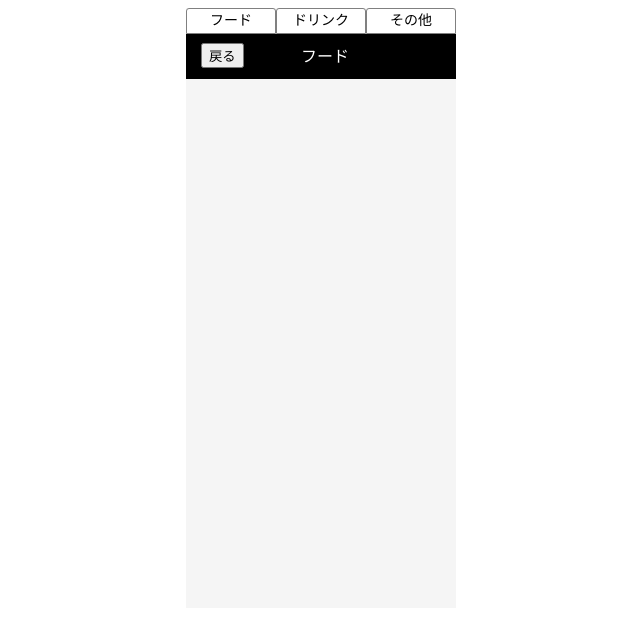
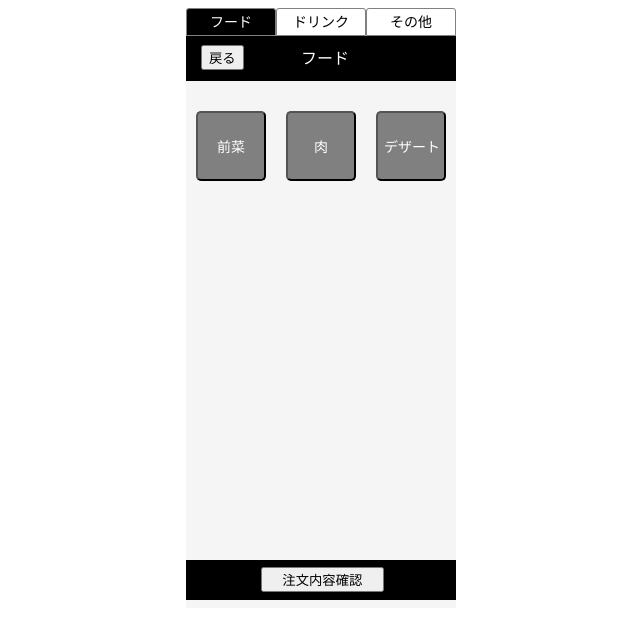
Before and after one commit to Yukig-github/order-manegiment-by-php, a PHP site: page /menu.php in a window 1280 px wide; the page is wider, and only the part inside the window is pictured. Shown: the top 639 px of that part, without its empty margins (319-959 px from the left). Run offline with PHP 8.4, Linux system fonts and the light colour scheme; some libraries are stand-ins or nearby versions.

Commit message:
Add files via upload

```diff
--- a/css/menu.css
+++ b/css/menu.css
@@ -14,6 +14,7 @@
     border-radius:3px 3px 0 0;
     background-color:white;
     text-align: center;
+    padding-top:2px;
 }
 .menu-title-box{
     background-color:black;
@@ -47,5 +48,92 @@
     margin:9px auto 0 0;
     width:140px;
     opacity:0;
+}
+.menu-title5{
+    position: absolute;
+    color:white;
+    margin:9px auto 0 0;
+    width:140px;
+}
+.menu-title6{
+    position: absolute;
+    color:white;
+    margin:9px auto 0 0;
+    width:140px;
+}
+.menu-title4{
+    position: absolute;
+    color:white;
+    margin:9px auto 0 0;
+    width:140px;
+}
+.menu-content-food{
+    position: absolute;
+    width: 100%;
+}
+.menu-line{
+    display:flex;
+    margin:30px 0 0 0
+}
+.menu-ct{
+    width:70px;
+    height:70px;
+    background-color:gray;
+    color:white;
+    margin:0 10px 0 10px;
+    border-radius: 5px;
+    text-align: center;
+    font-size:14px;
+}
+.menu-ct a{
+position: absolute;
+   top:0;
+   left:0;
+   width: 100%;
+   height:100%;
+   text-indent:-999px;
+   z-index:2;
+}
+.send-box{
+    position: absolute;
+    width:270px;
+    height:40px;
+    background-color:black;
+    top:560px;;
+}
+.send-switch{
+    background-color:none;
+    color:white;
+    margin:7px auto 0 75px;;
 
 }
+#ty1{
+    background-color:black;
+    color:white;
+}
+#ct1{
+    opacity:1;
+    z-index: 2;
+}
+#ct2{
+    opacity:0;
+}
+#ct3{
+    opacity:0;
+}
+#title1{
+    opacity:0;
+}
+#title2{
+    opacity:0;
+}
+#title3{
+    opacity:0;
+}
+.men-content-food-ex{
+    position: absolute;
+    width: 100%;
+}
+#food1{
+    opacity:1;
+}
--- a/inside-portal.php
+++ b/inside-portal.php
@@ -1,6 +1,6 @@
 //check user is already exsisted or not
 <?php
-if($_REQUEST['women']>0 && $_REQUEST['men']>0){
+if($_POST['women']>0 || $_POST['men']>0){
     //create db
     //move to menu
     header("Location: ./menu.php");
--- /dev/null
+++ b/js/main.js
@@ -0,0 +1,78 @@
+// JavaScript Document
+/*eslint no-undef: "error"*/
+/*eslint-env node*/
+
+
+$(function(){
+    $('#ty1').click(function(){
+        $('.menu-title')
+            .css({opacity:1})
+        $('.menu-title2')
+            .css({opacity:0})
+        $('.menu-title3')
+            .css({opacity:0})
+        $('#ty1')
+            .css({color:'white'})
+            .css({backgroundColor:'black'})
+        $('#ty2')
+            .css({color:'black'})
+            .css({backgroundColor:'white'})
+        $('#ty3')
+            .css({color:'black'})
+            .css({backgroundColor:'white'})
+        $('#ct1')
+            .css({opacity:1})
+        $('#ct2')
+            .css({opacity:0})
+        $('#ct3')
+            .css({opacity:0})
+    })
+
+    $('#ty2').click(function(){
+        $('.menu-title')
+            .css({opacity:0})
+        $('.menu-title2')
+            .css({opacity:1})
+        $('.menu-title3')
+            .css({opacity:0})
+        $('#ty2')
+            .css({color:'white'})
+            .css({backgroundColor:'black'})
+        $('#ty1')
+            .css({color:'black'})
+            .css({backgroundColor:'white'})
+        $('#ty3')
+            .css({color:'black'})
+            .css({backgroundColor:'white'})
+        $('#ct2')
+            .css({opacity:1})
+        $('#ct1')
+            .css({opacity:0})
+        $('#ct3')
+            .css({opacity:0})
+    })
+
+    $('#ty3').click(function(){
+        $('.menu-title')
+            .css({opacity:0})
+        $('.menu-title2')
+            .css({opacity:0})
+        $('.menu-title3')
+            .css({opacity:1})
+        $('#ty3')
+            .css({color:'white'})
+            .css({backgroundColor:'black'})
+        $('#ty2')
+            .css({color:'black'})
+            .css({backgroundColor:'white'})
+        $('#ty1')
+            .css({color:'black'})
+            .css({backgroundColor:'white'})
+        $('#ct3')
+            .css({opacity:1})
+        $('#ct2')
+            .css({opacity:0})
+        $('#ct1')
+            .css({opacity:0})
+    })
+});
--- a/menu.php
+++ b/menu.php
@@ -2,6 +2,8 @@
 <html>
 <head>
 <meta charset="UTF-8">
+<script src="https://code.jquery.com/jquery-3.4.1.min.js" crossorigin="anonymous"></script>
+<script src="js/main.js"></script>
 <title>order-manegiment</title>
 <link rel="stylesheet" href="css/main.css">
 <link rel="stylesheet" href="css/order.css">
@@ -12,9 +14,9 @@
 <div class="main-box">
     <div class="menu-top-box">
         <div class="menu-type-box">
-            <div class="menu-type">フード</div>
-            <div class="menu-type">ドリンク</div>
-            <div class="menu-type">その他</div>
+            <div class="menu-type" id="ty1">フード</div>
+            <div class="menu-type" id="ty2">ドリンク</div>
+            <div class="menu-type" id="ty3">その他</div>
         </div>
         <div class="menu-title-box">
             <div class="menu-back">
@@ -23,7 +25,7 @@
                 </form>
             </div>
             <div class="menu-title-slide">
-                <div class="menu-title">
+                <div class="menu-title" >
                     フード
                 </div>
                 <div class="menu-title2">
@@ -32,8 +34,47 @@
                 <div class="menu-title3">
                     その他
                 </div>
+                <div class="menu-title4" id="title1">
+                    野菜
+                </div>
+                <div class="menu-title5" id="title2">
+                    肉
+                </div>
+                <div class="menu-title6" id="title3">
+                    デザート
+                </div>
             </div>
         </div>
+    </div>
+
+    <div class="menu-content-box">
+    <form action="food-portal.php" method="post">
+        <div class="menu-content-food" id="ct1">
+            <div class="menu-line">
+                <input type="submit" name="food1" value="前菜" class="menu-ct">
+                <input type="submit" name="food2" value="肉" class="menu-ct">
+                <input type="submit" name="food3" value="デザート" class="menu-ct">
+            </div>
+        </div>
+        <div class="menu-content-food" id="ct2">
+            <div class="menu-line">
+                <div class="menu-ct"><p>ソフトドリンク</p></div>
+                <div class="menu-ct"><p>アルコール</p></div>
+            </div>
+        </div>
+        <div class="menu-content-food" id="ct3">
+            <div class="menu-line">
+                <div class="menu-ct"><p>サービス</p></div>
+            </div>
+        </div>
+    </form>
+        <form action="cart.php" method="post">
+            <div class="send-box">
+                <div class="send-switch">
+                    <input type="submit" value="　注文内容確認　" >
+                </div>
+            </div>
+        </form>
     </div>
 </div>
 </body>
```
Also changed, not shown: food-portal.php (added, +16 -0 lines), food1.php (added, +20 -0 lines), test/css/main.css (added, +6 -0 lines), test/first.php (added, +40 -0 lines), test/main.php (added, +17 -0 lines), test/step1.php (added, +10 -0 lines), user.php (+4 -10 lines).
